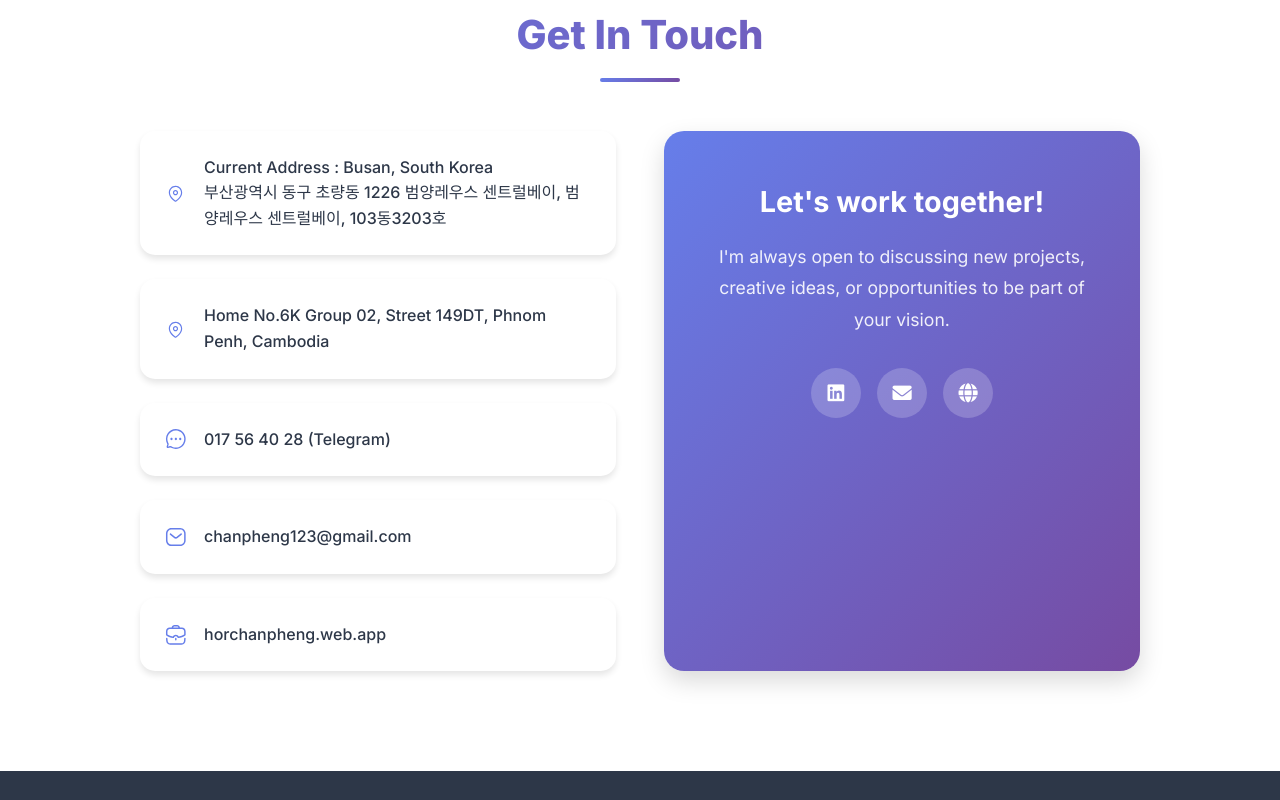
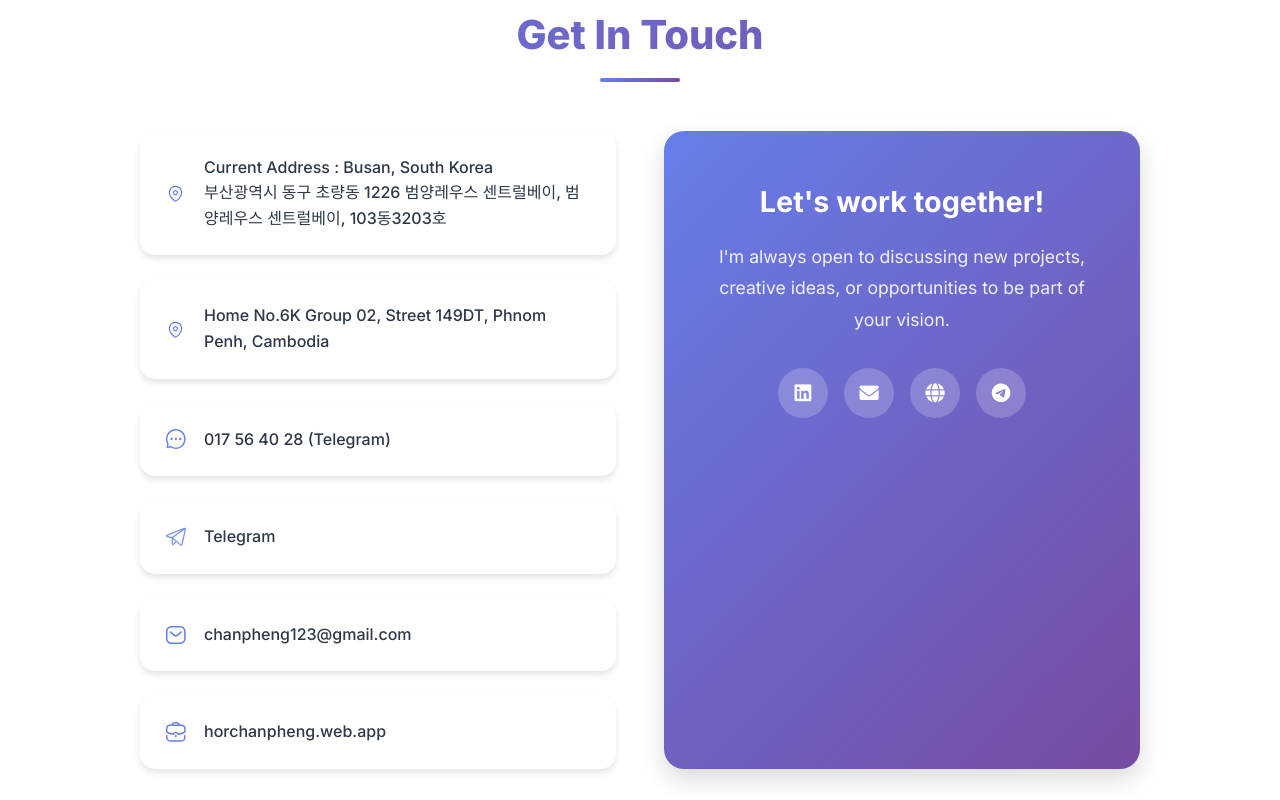
Before and after one commit to ChanphengHor/hor-chanpheng, a plain HTML site: page index.html in a window 1280 px wide. Shown: the part 7398-8198 px from the top of the page. Drawn offline with nearby package versions, Linux system fonts and the light colour scheme; no server answers.

Commit message:
add telegram link
Co-authored-by: Cursor <cursoragent@cursor.com>

```diff
--- a/data/svg-icons.json
+++ b/data/svg-icons.json
@@ -6,5 +6,6 @@
     "linkedin": "<svg width=\"20\" height=\"20\" viewBox=\"0 0 8 8\" fill=\"currentColor\"><path fill-rule=\"evenodd\" clip-rule=\"evenodd\" d=\"M1.91667 1.5C1.68655 1.5 1.5 1.68655 1.5 1.91667V6.08333C1.5 6.31345 1.68655 6.5 1.91667 6.5H6.08333C6.31345 6.5 6.5 6.31345 6.5 6.08333V1.91667C6.5 1.68655 6.31345 1.5 6.08333 1.5H1.91667ZM1 1.91667C1 1.41041 1.41041 1 1.91667 1H6.08333C6.58959 1 7 1.41041 7 1.91667V6.08333C7 6.58959 6.58959 7 6.08333 7H1.91667C1.41041 7 1 6.58959 1 6.08333V1.91667Z\"/><path fill-rule=\"evenodd\" clip-rule=\"evenodd\" d=\"M2.75 3.33398C2.88807 3.33398 3 3.44591 3 3.58398V5.41732C3 5.55539 2.88807 5.66732 2.75 5.66732C2.61193 5.66732 2.5 5.55539 2.5 5.41732V3.58398C2.5 3.44591 2.61193 3.33398 2.75 3.33398Z\"/><path d=\"M2.75033 3.00065C2.93442 3.00065 3.08366 2.85141 3.08366 2.66732C3.08366 2.48322 2.93442 2.33398 2.75033 2.33398C2.56623 2.33398 2.41699 2.48322 2.41699 2.66732C2.41699 2.85141 2.56623 3.00065 2.75033 3.00065Z\"/><path fill-rule=\"evenodd\" clip-rule=\"evenodd\" d=\"M3.5 4.33398C3.5 3.7817 3.94772 3.33398 4.5 3.33398C5.05228 3.33398 5.5 3.7817 5.5 4.33398V5.41732C5.5 5.55539 5.38807 5.66732 5.25 5.66732C5.11193 5.66732 5 5.55539 5 5.41732V4.33398C5 4.05785 4.77614 3.83398 4.5 3.83398C4.22386 3.83398 4 4.05785 4 4.33398V5.41732C4 5.55539 3.88807 5.66732 3.75 5.66732C3.61193 5.66732 3.5 5.55539 3.5 5.41732V4.33398Z\"/></svg>",
     "locationSmall": "<svg width=\"16\" height=\"18\" viewBox=\"0 0 8 9\" fill=\"currentColor\"><path d=\"M3.88184 1.00195C5.38306 1.05228 6.58209 2.3105 6.57715 3.85059V3.88477C6.56007 4.80346 6.10806 5.7083 5.35742 6.51562C4.98904 6.90547 4.57764 7.25083 4.13184 7.54492L4.1123 7.56055C3.91924 7.70148 3.65891 7.70143 3.46582 7.56055L3.44531 7.54492L3.30957 7.45215C2.74631 7.05761 2.2444 6.57852 1.82227 6.0332L1.71875 5.89551C1.2765 5.30657 1.02513 4.59165 1 3.8418L1.00195 3.74707C1.05137 2.21727 2.28587 0.995013 3.79785 1L3.88184 1.00195ZM3.71777 1.50684C2.48812 1.54492 1.50046 2.5706 1.49609 3.83301L1.50293 3.95215C1.54555 4.54565 1.7569 5.11498 2.11426 5.59082C2.55784 6.19447 3.10246 6.71357 3.72266 7.125L3.75 7.14648C3.77239 7.16591 3.80582 7.16608 3.82812 7.14648L3.85547 7.125C4.27188 6.85104 4.65562 6.52838 4.99805 6.16602C5.66959 5.44379 6.06669 4.65015 6.08105 3.87988L6.08008 3.76953C6.04261 2.51648 5.03641 1.51032 3.79688 1.50586L3.71777 1.50684ZM3.78906 2.80078C4.37571 2.80092 4.85156 3.2859 4.85156 3.88379C4.85122 4.48138 4.3755 4.96568 3.78906 4.96582C3.2025 4.96582 2.7269 4.48147 2.72656 3.88379C2.72656 3.28582 3.20229 2.80078 3.78906 2.80078ZM3.78906 3.30664C3.47641 3.30664 3.22266 3.56517 3.22266 3.88379C3.22299 4.20212 3.47662 4.45996 3.78906 4.45996C4.10139 4.45982 4.35513 4.20203 4.35547 3.88379C4.35547 3.56525 4.1016 3.30678 3.78906 3.30664Z\"/></svg>",
     "locationSmallBlack": "<svg width=\"12\" height=\"14\" viewBox=\"0 0 6 7\" fill=\"currentColor\" xmlns=\"http://www.w3.org/2000/svg\"><path d=\"M2.88184 0.00195312C4.38306 0.052276 5.58209 1.3105 5.57715 2.85059V2.88477C5.56007 3.80346 5.10806 4.7083 4.35742 5.51562C3.98904 5.90547 3.57764 6.25083 3.13184 6.54492L3.1123 6.56055C2.91924 6.70148 2.65891 6.70143 2.46582 6.56055L2.44531 6.54492L2.30957 6.45215C1.74631 6.05761 1.2444 5.57852 0.822266 5.0332L0.71875 4.89551C0.276502 4.30657 0.0251322 3.59165 0 2.8418L0.00195312 2.74707C0.0513732 1.21727 1.28587 -0.00498721 2.79785 0L2.88184 0.00195312ZM2.71777 0.506836C1.48812 0.544925 0.500458 1.5706 0.496094 2.83301L0.50293 2.95215C0.545553 3.54565 0.756899 4.11498 1.11426 4.59082C1.55784 5.19447 2.10246 5.71357 2.72266 6.125L2.75 6.14648C2.77239 6.16591 2.80582 6.16608 2.82812 6.14648L2.85547 6.125C3.27188 5.85104 3.65562 5.52838 3.99805 5.16602C4.66959 4.44379 5.06669 3.65015 5.08105 2.87988L5.08008 2.76953C5.04261 1.51648 4.03641 0.510317 2.79688 0.505859L2.71777 0.506836ZM2.78906 1.80078C3.37571 1.80092 3.85156 2.2859 3.85156 2.88379C3.85122 3.48138 3.3755 3.96568 2.78906 3.96582C2.2025 3.96582 1.7269 3.48147 1.72656 2.88379C1.72656 2.28582 2.20229 1.80078 2.78906 1.80078ZM2.78906 2.30664C2.47641 2.30664 2.22266 2.56517 2.22266 2.88379C2.22299 3.20212 2.47662 3.45996 2.78906 3.45996C3.10139 3.45982 3.35513 3.20203 3.35547 2.88379C3.35547 2.56525 3.1016 2.30678 2.78906 2.30664Z\" fill=\"currentColor\"/></svg>",
-    "downloadIcon": "<svg fill=\"#000000\" width=\"800px\" height=\"800px\" viewBox=\"0 0 30 30\" xmlns=\"http://www.w3.org/2000/svg\"><path d=\"M15.5 29c.13-.002.26-.055.353-.146l3.994-3.994c.464-.446-.26-1.17-.706-.706l-3.64 3.64-3.64-3.64c-.454-.473-1.175.256-.707.706l3.994 3.994c.096.095.218.148.353.146zm0-3c-.277 0-.5-.223-.5-.5v-7c0-.277.223-.5.5-.5s.5.223.5.5v7c0 .277-.223.5-.5.5zm7-3H25c2.756 0 5-2.244 5-5 0-2.398-1.734-4.373-4.04-4.836.016-.22.04-.494.04-.664C26 7.28 21.74 3 16.5 3c-3.51.005-6.686 1.973-8.33 5.05C7.948 8.03 7.726 8 7.5 8 3.352 8 0 11.364 0 15.5S3.364 23 7.5 23h1c.663 0 .668-1 0-1h-1C3.904 22 1 19.096 1 15.5 1 11.906 3.902 9.002 7.496 9c.285.002.57.023.852.063.214.03.424-.08.52-.276C10.287 5.862 13.247 4.005 16.5 4c4.7 0 8.5 3.8 8.5 8.5-.002.322-.022.643-.06.963-.035.28.167.53.447.558C27.44 14.22 29 15.938 29 18c0 2.215-1.785 4-4 4h-2.5c-.685 0-.638 1 0 1z\"/></svg>"
+    "downloadIcon": "<svg fill=\"#000000\" width=\"800px\" height=\"800px\" viewBox=\"0 0 30 30\" xmlns=\"http://www.w3.org/2000/svg\"><path d=\"M15.5 29c.13-.002.26-.055.353-.146l3.994-3.994c.464-.446-.26-1.17-.706-.706l-3.64 3.64-3.64-3.64c-.454-.473-1.175.256-.707.706l3.994 3.994c.096.095.218.148.353.146zm0-3c-.277 0-.5-.223-.5-.5v-7c0-.277.223-.5.5-.5s.5.223.5.5v7c0 .277-.223.5-.5.5zm7-3H25c2.756 0 5-2.244 5-5 0-2.398-1.734-4.373-4.04-4.836.016-.22.04-.494.04-.664C26 7.28 21.74 3 16.5 3c-3.51.005-6.686 1.973-8.33 5.05C7.948 8.03 7.726 8 7.5 8 3.352 8 0 11.364 0 15.5S3.364 23 7.5 23h1c.663 0 .668-1 0-1h-1C3.904 22 1 19.096 1 15.5 1 11.906 3.902 9.002 7.496 9c.285.002.57.023.852.063.214.03.424-.08.52-.276C10.287 5.862 13.247 4.005 16.5 4c4.7 0 8.5 3.8 8.5 8.5-.002.322-.022.643-.06.963-.035.28.167.53.447.558C27.44 14.22 29 15.938 29 18c0 2.215-1.785 4-4 4h-2.5c-.685 0-.638 1 0 1z\"/></svg>",
+    "telegramIcon": "<svg fill=\"#667eea\" viewBox=\"0 0 256 256\" id=\"Flat\" xmlns=\"http://www.w3.org/2000/svg\" stroke=\"#667eea\" stroke-width=\"3.5840000000000005\"><g id=\"SVGRepo_bgCarrier\" stroke-width=\"0\"></g><g id=\"SVGRepo_tracerCarrier\" stroke-linecap=\"round\" stroke-linejoin=\"round\"></g><g id=\"SVGRepo_iconCarrier\"> <path d=\"M228.646,34.7676a11.96514,11.96514,0,0,0-12.21778-2.0752L31.87109,105.19729a11.99915,11.99915,0,0,0,2.03467,22.93457L84,138.15139v61.833a11.8137,11.8137,0,0,0,7.40771,11.08593,12.17148,12.17148,0,0,0,4.66846.94434,11.83219,11.83219,0,0,0,8.40918-3.5459l28.59619-28.59619L175.2749,217.003a11.89844,11.89844,0,0,0,7.88819,3.00195,12.112,12.112,0,0,0,3.72265-.59082,11.89762,11.89762,0,0,0,8.01319-8.73925L232.5127,46.542A11.97177,11.97177,0,0,0,228.646,34.7676ZM32.2749,116.71877a3.86572,3.86572,0,0,1,2.522-4.07617L203.97217,46.18044,87.07227,130.60769,35.47461,120.28811A3.86618,3.86618,0,0,1,32.2749,116.71877Zm66.55322,86.09375A3.99976,3.99976,0,0,1,92,199.9844V143.72048l35.064,30.85669ZM224.71484,44.7549,187.10107,208.88772a4.0003,4.0003,0,0,1-6.5415,2.10937l-86.1543-75.8164,129.66309-93.645A3.80732,3.80732,0,0,1,224.71484,44.7549Z\"></path> </g></svg>"
 }
--- a/index.html
+++ b/index.html
@@ -171,14 +171,21 @@
                     <p>I'm always open to discussing new projects, creative ideas, or opportunities to be part of your
                         vision.</p>
                     <div class="social-links">
-                        <a href="#" class="social-link" id="linkedin-link" target="_blank" rel="noopener">
+                        <a href="#" class="social-link" id="linkedin-link" target="_blank" rel="noopener"
+                            title="LinkedIn" aria-label="LinkedIn">
                             <i class="fab fa-linkedin"></i>
                         </a>
-                        <a href="mailto:chanpheng123@gmail.com" class="social-link" target="_blank" rel="noopener">
+                        <a href="mailto:chanpheng123@gmail.com" class="social-link" target="_blank" rel="noopener"
+                            title="Email" aria-label="Email">
                             <i class="fas fa-envelope"></i>
                         </a>
-                        <a href="#" class="social-link" id="website-link" target="_blank" rel="noopener">
+                        <a href="#" class="social-link" id="website-link" target="_blank" rel="noopener"
+                            title="Profile portfolio" aria-label="Profile portfolio">
                             <i class="fas fa-globe"></i>
+                        </a>
+                        <a href="https://t.me/horchanpheng" class="social-link" target="_blank" rel="noopener"
+                            title="Telegram" aria-label="Telegram">
+                            <i class="fab fa-telegram-plane"></i>
                         </a>
                     </div>
                 </div>
--- a/main.js
+++ b/main.js
@@ -328,6 +328,16 @@ function renderContact(sections) {
             contactInfo.append(item);
         }
 
+        // Telegram - clickable link
+        const telegramItem = $('<a>').addClass('contact-item contact-link').attr('href', 'https://t.me/horchanpheng').attr('target', '_blank').attr('rel', 'noopener');
+        if (svgIcons.telegramIcon) {
+            telegramItem.append(svgIcons.telegramIcon);
+        } else {
+            telegramItem.append($('<i>').addClass('fab fa-telegram-plane'));
+        }
+        telegramItem.append($('<span>').text('Telegram'));
+        contactInfo.append(telegramItem);
+
         if (data.email) {
             const item = $('<div>').addClass('contact-item');
             if (svgIcons.email) {
--- a/style.css
+++ b/style.css
@@ -809,6 +809,12 @@ body {
     box-shadow: var(--shadow-lg);
 }
 
+.contact-item.contact-link {
+    text-decoration: none;
+    color: inherit;
+    cursor: pointer;
+}
+
 .contact-item i,
 .contact-item svg {
     width: 24px;
```
